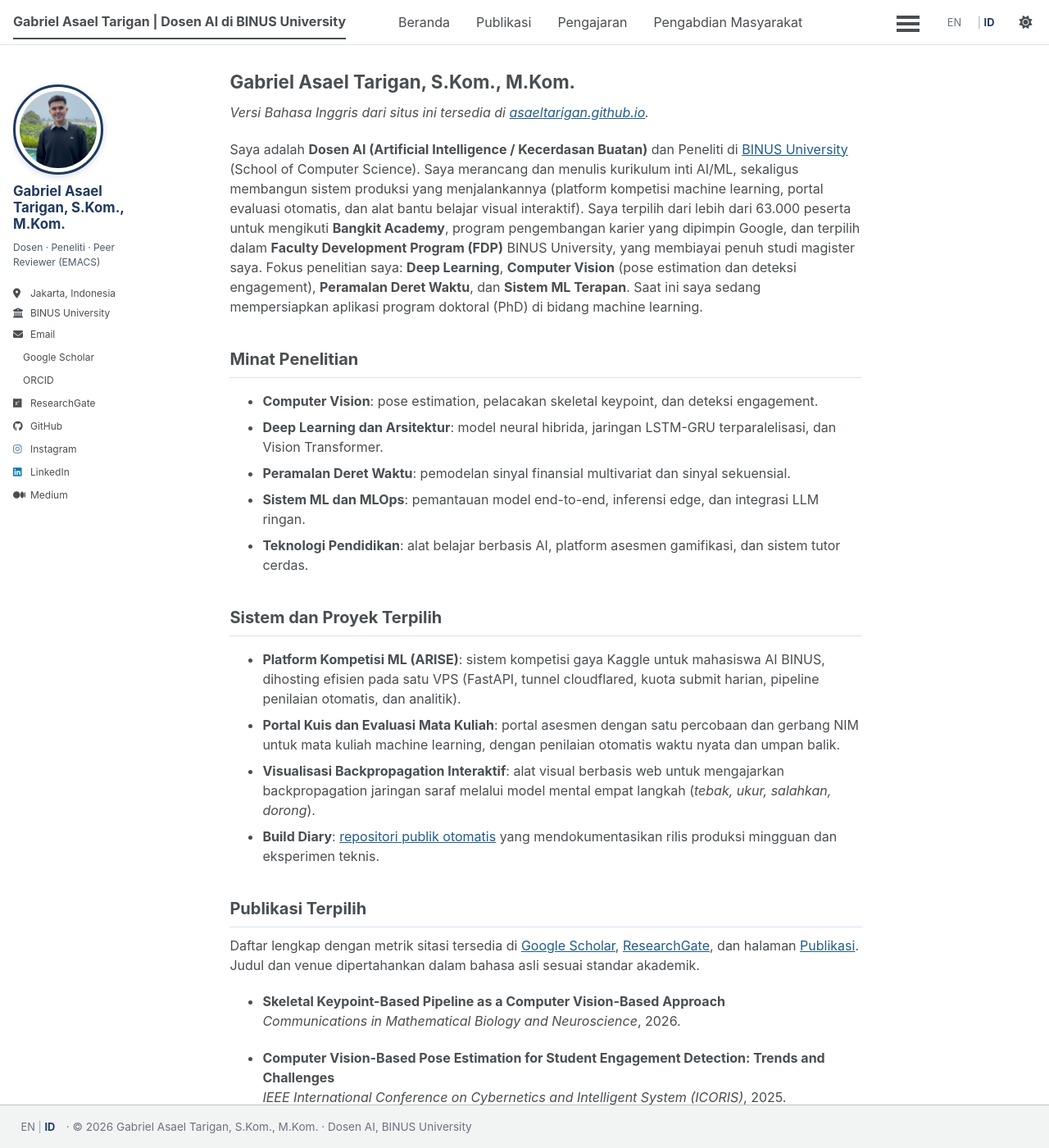
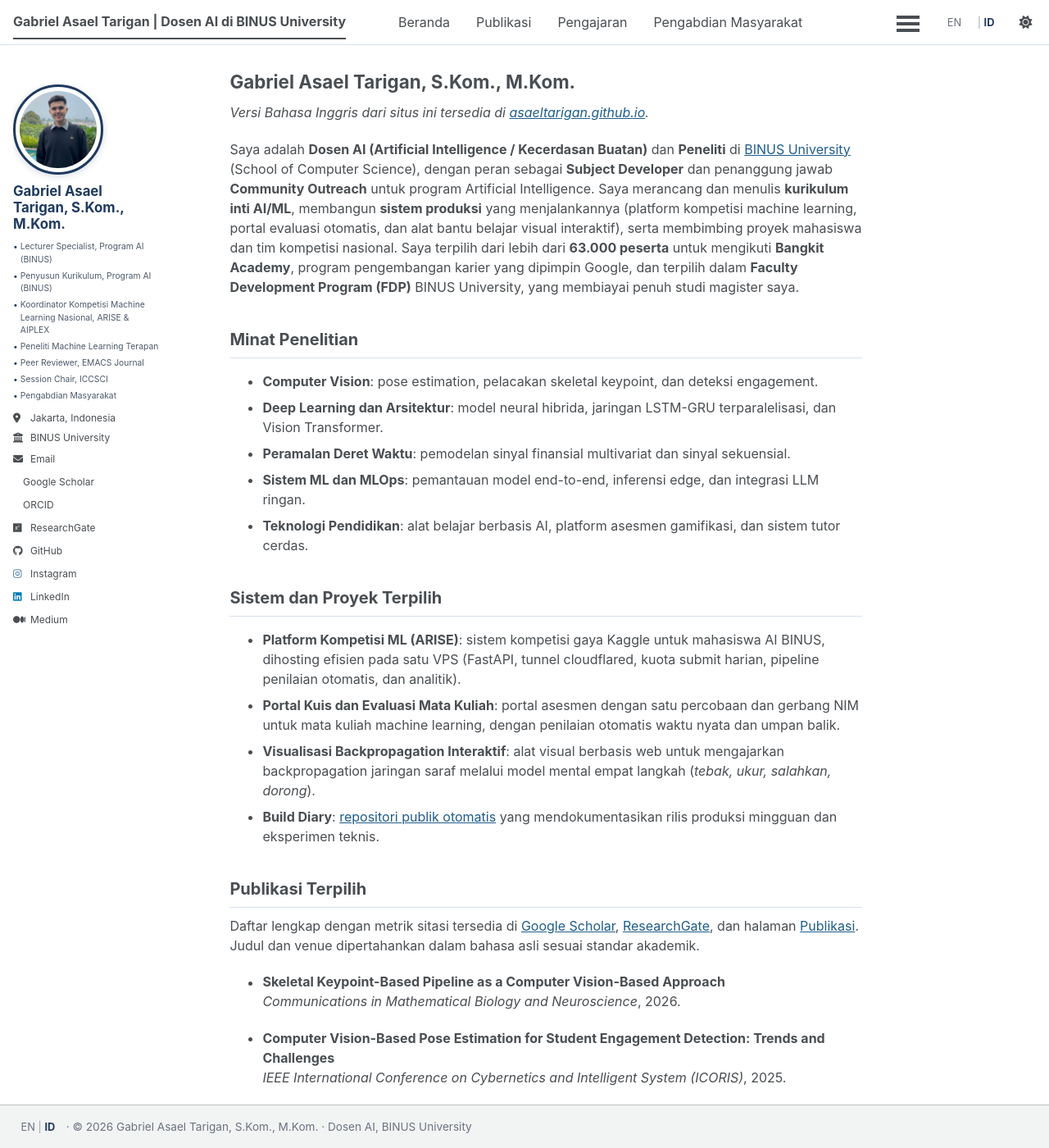
Before and after one commit to asaeltarigan/id, a Jekyll site: the page built from _pages/about.md, in a window 1280 px wide and 1400 px high. Shown: the whole window at 82% size. Built offline with Jekyll 4.4.1, drawn with Linux system fonts in a browser that asks for light colours; a style sheet for code colours, icons or effects is not loaded.

Commit message:
Sidebar: daftar 7 peran; perkenalan dipangkas + penekanan tebal

```diff
--- a/_config.yml
+++ b/_config.yml
@@ -26,7 +26,16 @@ author:
   avatar           : "profile.jpg"
   name             : "Gabriel Asael Tarigan, S.Kom., M.Kom."
   pronouns         : # example: "she/her"
-  bio              : "Dosen · Peneliti · Peer Reviewer (EMACS)"
+  bio              : >-
+    <ul class="author-roles">
+    <li>Lecturer Specialist, Program AI (BINUS)</li>
+    <li>Penyusun Kurikulum, Program AI (BINUS)</li>
+    <li>Koordinator Kompetisi Machine Learning Nasional, ARISE &amp; AIPLEX</li>
+    <li>Peneliti Machine Learning Terapan</li>
+    <li>Peer Reviewer, EMACS Journal</li>
+    <li>Session Chair, ICCSCI</li>
+    <li>Pengabdian Masyarakat</li>
+    </ul>
   location         : "Jakarta, Indonesia"
   employer         : "BINUS University"
   uri              : # URL
--- a/_includes/author-profile.html
+++ b/_includes/author-profile.html
@@ -17,7 +17,7 @@
   <div class="author__content">
     <h3 class="author__name">{{ author.name }}</h3>
     {% if author.pronouns %}<p class="author__pronouns">{{ author.pronouns }}</p>{% endif %}
-    {% if author.bio %}<p class="author__bio">{{ author.bio }}</p>{% endif %}
+    {% if author.bio %}<div class="author__bio">{{ author.bio }}</div>{% endif %}
   </div>
 
   <div class="author__urls-wrapper">
--- a/_includes/head.html
+++ b/_includes/head.html
@@ -98,4 +98,4 @@
 
 <!-- For all browsers -->
 <link rel="stylesheet" href="{{ base_path }}/assets/css/main.css">
-<link rel="stylesheet" href="{{ base_path }}/assets/css/custom.css?v=26">
+<link rel="stylesheet" href="{{ base_path }}/assets/css/custom.css?v=27">
--- a/_pages/about.md
+++ b/_pages/about.md
@@ -10,7 +10,7 @@ redirect_from:
 
 *Versi Bahasa Inggris dari situs ini tersedia di [asaeltarigan.github.io](https://asaeltarigan.github.io/).*
 
-Saya adalah **Dosen AI (Artificial Intelligence / Kecerdasan Buatan)** dan Peneliti di [BINUS University](https://www.binus.ac.id) (School of Computer Science). Saya merancang dan menulis kurikulum inti AI/ML, sekaligus membangun sistem produksi yang menjalankannya (platform kompetisi machine learning, portal evaluasi otomatis, dan alat bantu belajar visual interaktif). Saya terpilih dari lebih dari 63.000 peserta untuk mengikuti **Bangkit Academy**, program pengembangan karier yang dipimpin Google, dan terpilih dalam **Faculty Development Program (FDP)** BINUS University, yang membiayai penuh studi magister saya. Fokus penelitian saya: **Deep Learning**, **Computer Vision** (pose estimation dan deteksi engagement), **Peramalan Deret Waktu**, dan **Sistem ML Terapan**. Saat ini saya sedang mempersiapkan aplikasi program doktoral (PhD) di bidang machine learning.
+Saya adalah **Dosen AI (Artificial Intelligence / Kecerdasan Buatan)** dan **Peneliti** di [BINUS University](https://www.binus.ac.id) (School of Computer Science), dengan peran sebagai **Subject Developer** dan penanggung jawab **Community Outreach** untuk program Artificial Intelligence. Saya merancang dan menulis **kurikulum inti AI/ML**, membangun **sistem produksi** yang menjalankannya (platform kompetisi machine learning, portal evaluasi otomatis, dan alat bantu belajar visual interaktif), serta membimbing proyek mahasiswa dan tim kompetisi nasional. Saya terpilih dari lebih dari **63.000 peserta** untuk mengikuti **Bangkit Academy**, program pengembangan karier yang dipimpin Google, dan terpilih dalam **Faculty Development Program (FDP)** BINUS University, yang membiayai penuh studi magister saya.
 
 ## Minat Penelitian
 
--- a/assets/css/custom.css
+++ b/assets/css/custom.css
@@ -414,3 +414,27 @@ html { font-size: 16px; }
 .sidebar .author__name { font-size: 1.05rem; }
 .author__bio { font-size: 0.92rem; }
 .masthead__inner-wrap { padding: 0.4em 1em; }
+
+/* Sidebar roles list (8 Oct 2026) */
+.author__bio { margin-bottom: 0.6rem; }
+ul.author-roles {
+  list-style: none;
+  margin: 0.25rem 0 0.7rem;
+  padding: 0;
+  font-size: 0.86rem;
+  line-height: 1.45;
+  color: #4b5a6a;
+}
+ul.author-roles li {
+  position: relative;
+  padding-left: 0.85em;
+  margin-bottom: 0.28rem;
+}
+ul.author-roles li::before {
+  content: "\2022";
+  position: absolute;
+  left: 0;
+  color: #1f3a5f;
+}
+html[data-theme="dark"] ul.author-roles { color: #94a3b8; }
+html[data-theme="dark"] ul.author-roles li::before { color: #93b4d8; }
```
